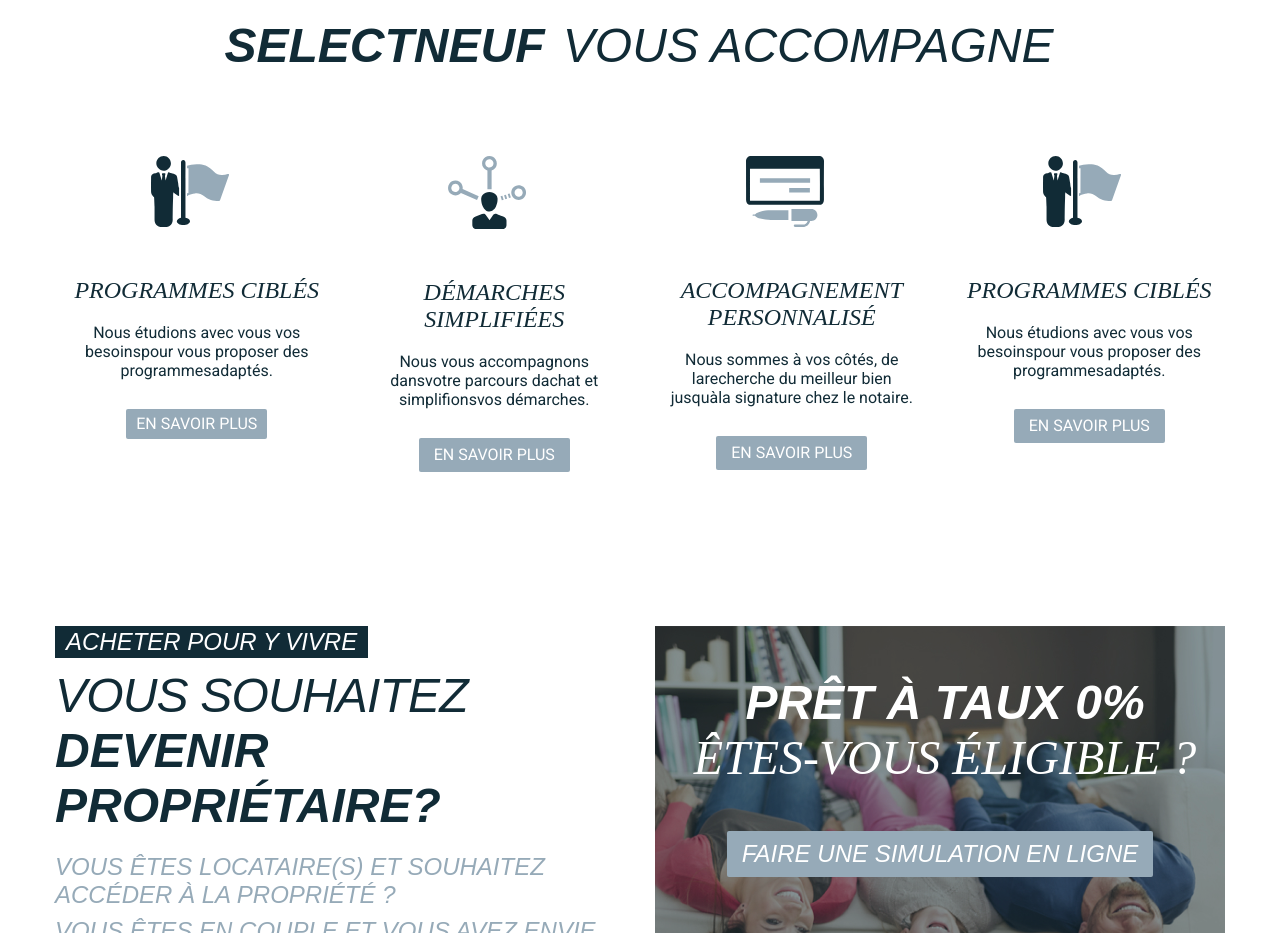
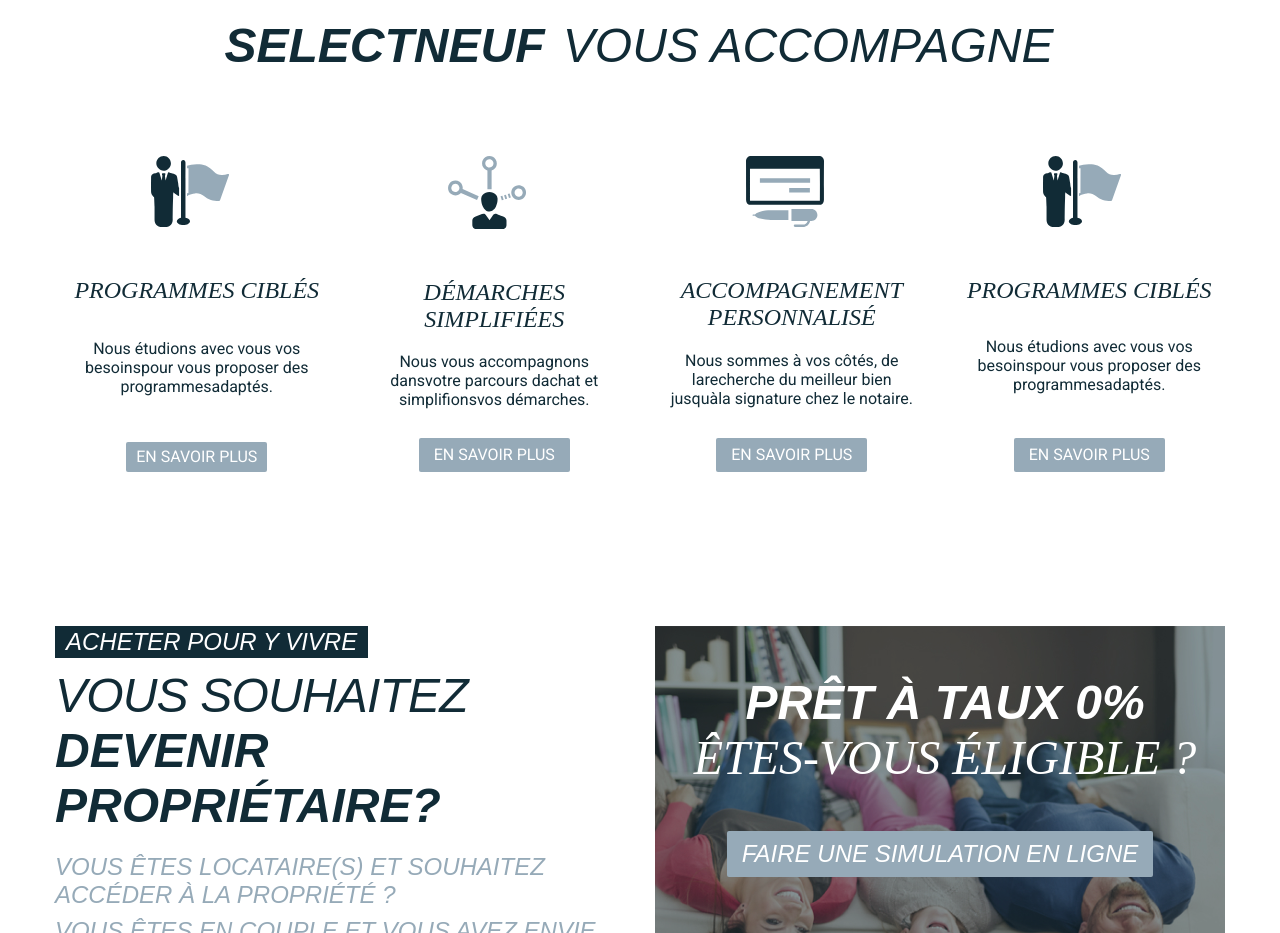
Before and after one commit to Husnain-WPBrigade/select-neuf, a plain HTML site: page index.html in a window 1280 px wide. Shown: the part 1760-2693 px from the top of the page. Drawn offline with nearby package versions, Linux system fonts and the light colour scheme; files whose address does not match are found by name.

Commit message:
feature-card height bug fixed.

```diff
--- a/assets/scss/layouts/_featureSlider.scss
+++ b/assets/scss/layouts/_featureSlider.scss
@@ -63,6 +63,10 @@
     width: 100%;
   }
 
+  &__card {
+    display: flex;
+  }
+
   &__next {
     top: 43.2%;
     right: -35px;
@@ -96,3 +100,9 @@
     }
   }
 }
+
+.feature-slider__item.swiper-slide {
+  display: flex;
+  flex-direction: row;
+  height: auto;
+}
```
Also changed, not shown: assets/css/style.css, 1 other file.
